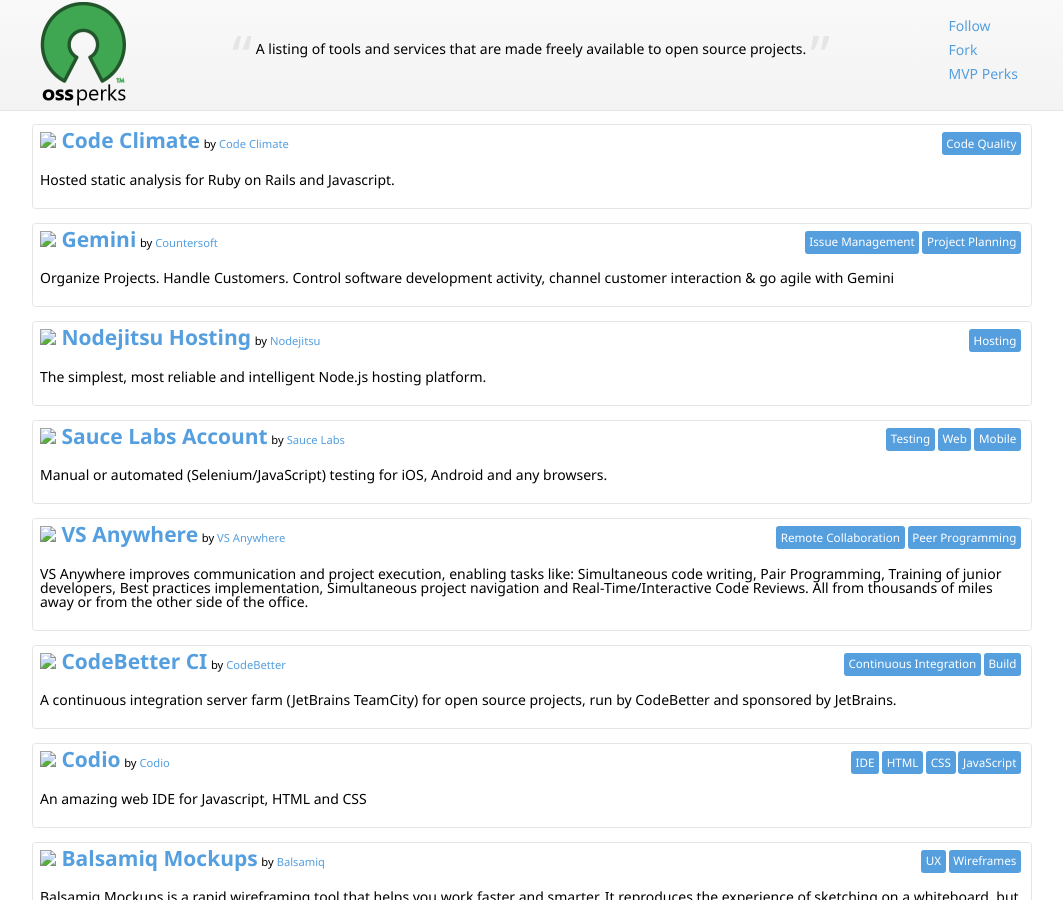
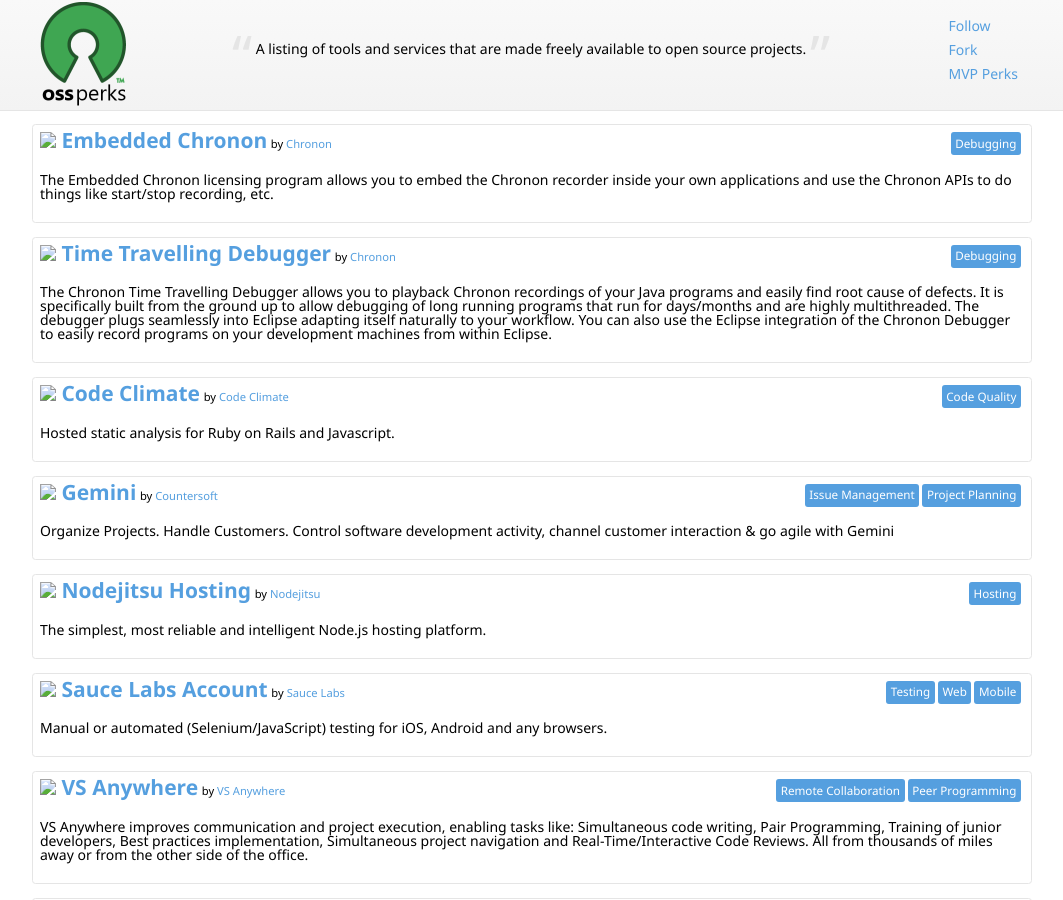
Before and after one commit to nikmd23/ossperks, a Jekyll site: the page built from index.html, in a window 1280 px wide and 900 px high. Shown: the whole window, without its empty margins (108-1171 px from the left). Built offline with Jekyll 4.4.1, drawn with Linux system fonts in a browser that asks for light colours; nearby versions of some CDN libraries.

Commit message:
Added Chronon products

```diff
--- a/index.html
+++ b/index.html
@@ -11,6 +11,18 @@
     uri: http://www.atlassian.com/
 
 perks:
+- perk: {name: Embedded Chronon, uri: 'http://chrononsystems.com/blog/chronon-free-for-open-source-projects'}
+  description: The Embedded Chronon licensing program allows you to embed the Chronon recorder inside your own applications and use the Chronon APIs to do things like start/stop recording, etc.
+  categories: [Debugging]
+  platforms: [Java]
+  company: {name: Chronon, uri: 'http://chrononsystems.com/'}
+
+- perk: {name: Time Travelling Debugger, uri: 'http://chrononsystems.com/blog/chronon-free-for-open-source-projects'}
+  description: The Chronon Time Travelling Debugger allows you to playback Chronon recordings of your Java programs and easily find root cause of defects. It is specifically built from the ground up to allow debugging of long running programs that run for days/months and are highly multithreaded. The debugger plugs seamlessly into Eclipse adapting itself naturally to your workflow. You can also use the Eclipse integration of the Chronon Debugger to easily record programs on your development machines from within Eclipse.
+  categories: [Debugging]
+  platforms: [Java]
+  company: {name: Chronon, uri: 'http://chrononsystems.com/'}
+
 - perk: {name: Code Climate, uri: 'https://codeclimate.com/pricing'}
   description: Hosted static analysis for Ruby on Rails and Javascript.
   categories: [Code Quality]
```
